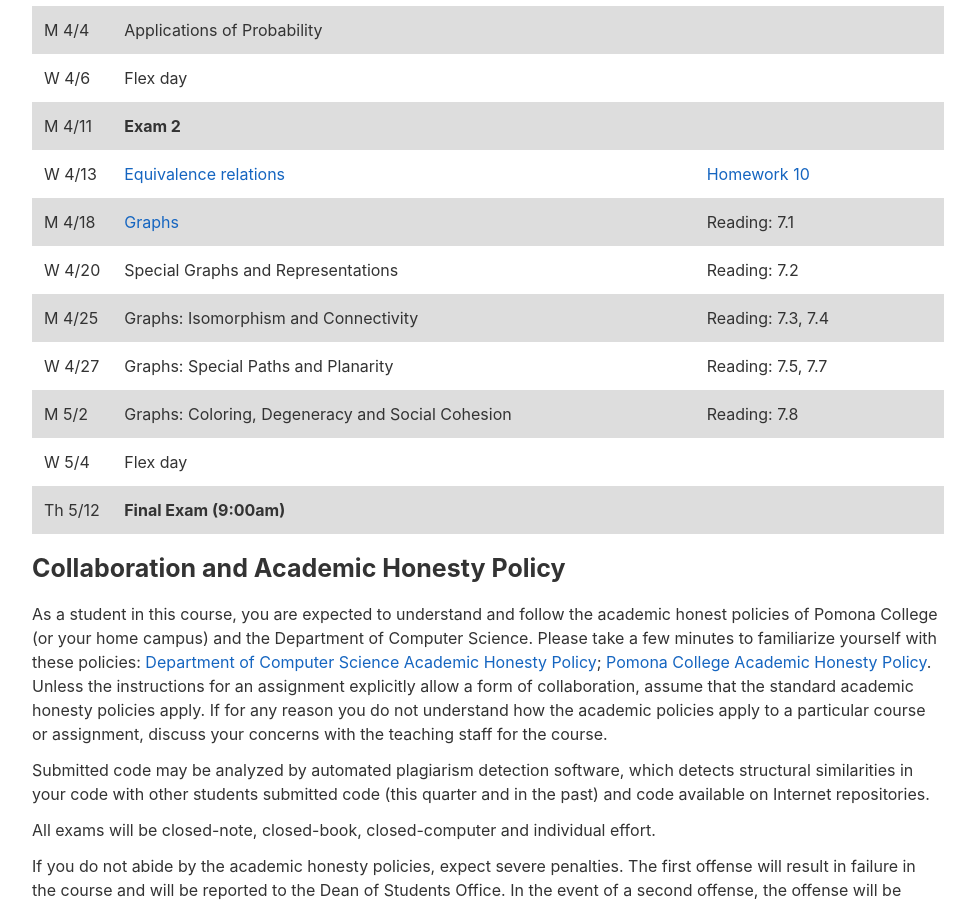
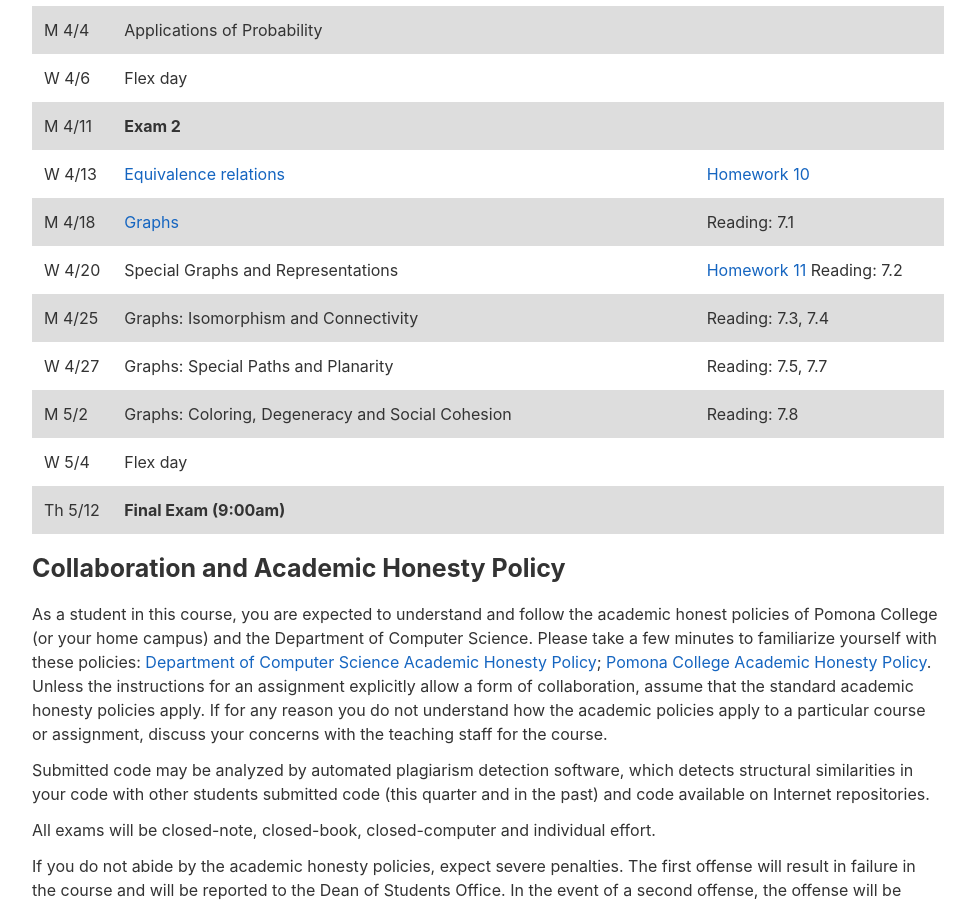
Before and after one commit to jacksonjw12/mbannister.github.io, a Jekyll site: the page built from _teaching/55-s16/index.md, in a window 1280 px wide and 900 px high, scrolled down 3230 px. Shown: the whole window, without its empty margins (152-1127 px from the left). Built offline with Jekyll 4.4.1, drawn with Linux system fonts in a browser that asks for light colours; formulas are drawn with MathJax 3.

Commit message:
link in homework

```diff
--- a/_teaching/55-s16/index.md
+++ b/_teaching/55-s16/index.md
@@ -105,7 +105,7 @@ W 4/6  | Flex day |
 M 4/11 | __Exam 2__ | <!-- Week 11 -->
 W 4/13 | [Equivalence relations](Equiv.pdf) | [Homework 10](homework10.html)
 M 4/18 | [Graphs](Graphs.pdf) | Reading: 7.1 <!-- Week 12 -->
-W 4/20 | Special Graphs and Representations | Reading: 7.2
+W 4/20 | Special Graphs and Representations | [Homework 11](homework11.html) Reading: 7.2
 M 4/25 | Graphs: Isomorphism and Connectivity | Reading: 7.3, 7.4 <!-- Week 13 -->
 W 4/27 | Graphs: Special Paths and Planarity | Reading: 7.5, 7.7
 M 5/2  | Graphs: Coloring, Degeneracy and Social Cohesion | Reading: 7.8 <!-- Week 14 -->
```
